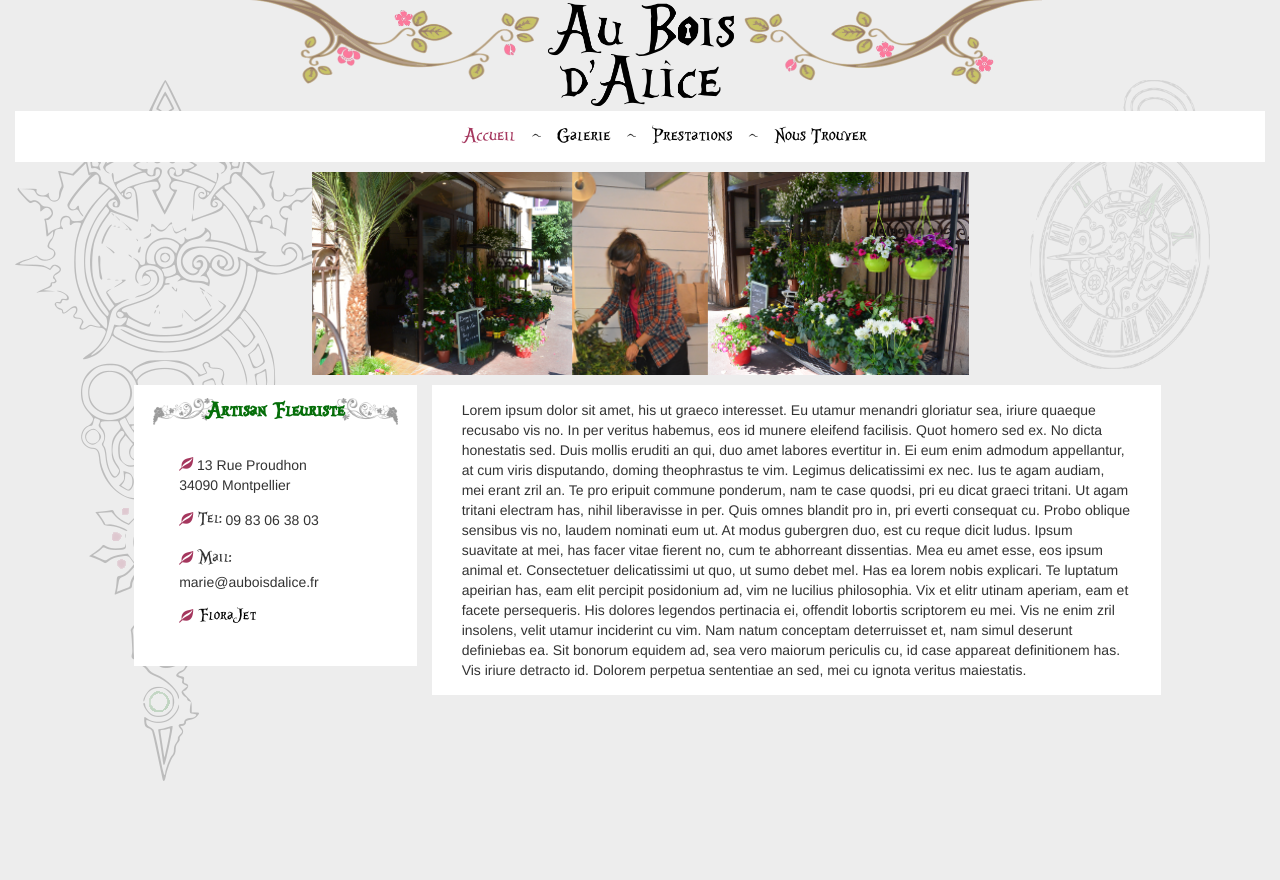
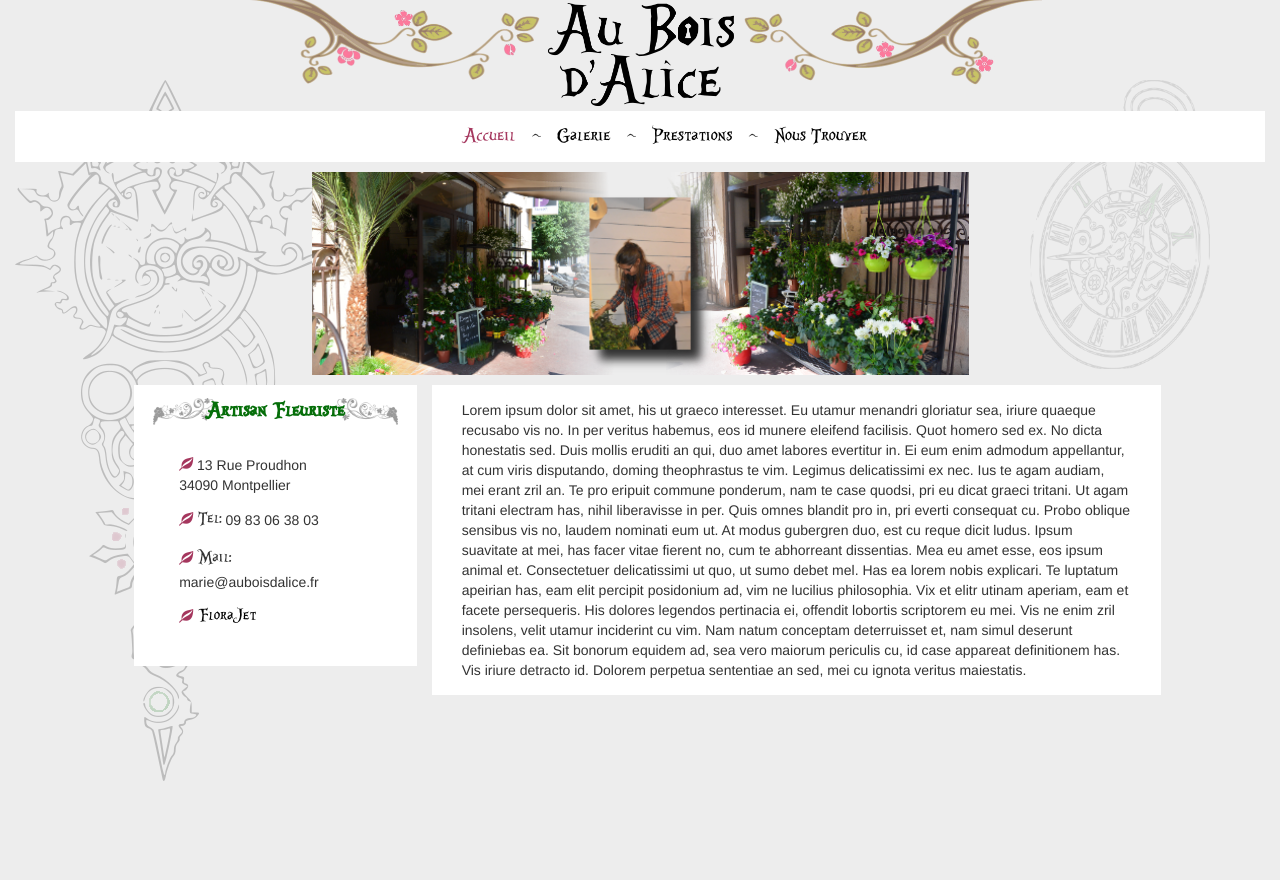
Before and after one commit to DudeBar/Alice, a Django app: page / in a window 1280 px wide; the page is wider, and only the part inside the window is pictured. Run offline with Django 3.2, Linux system fonts and the light colour scheme; some libraries are stand-ins or nearby versions.

Commit message:
test nouvelle banière

```diff
--- a/website/templates/base.html
+++ b/website/templates/base.html
@@ -62,7 +62,7 @@
 
     <div class="row">
         <div class="col-lg-offset-2 col-md-offset-2 col-md-8 col-lg-8 alice-banner">
-            <img src="../static/img/caroussel/baniere5.png" class="caroussel-img">
+            <img src="../static/img/caroussel/baniere6.png" class="caroussel-img">
         </div>
     </div>
 
```
Also changed, not shown: website/static/img/caroussel/baniere5.png, website/static/img/caroussel/baniere6.png (added).
